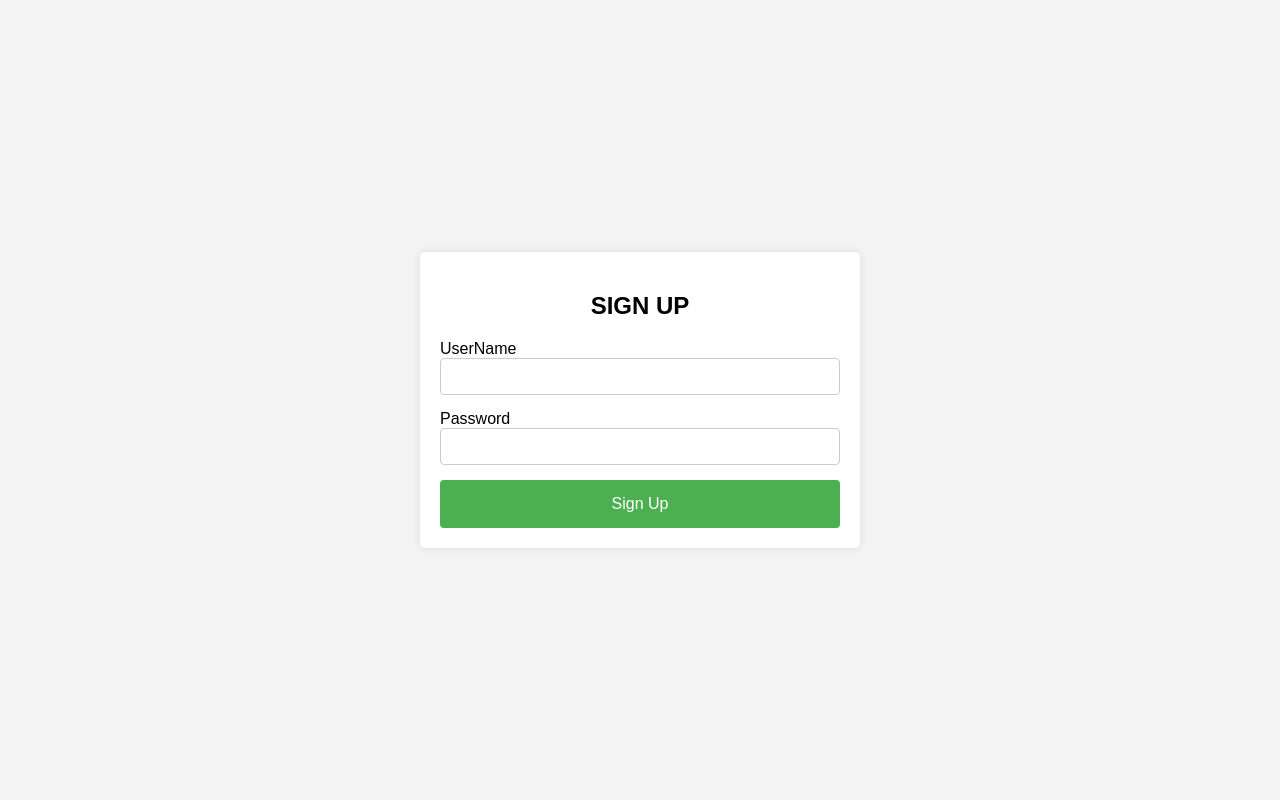
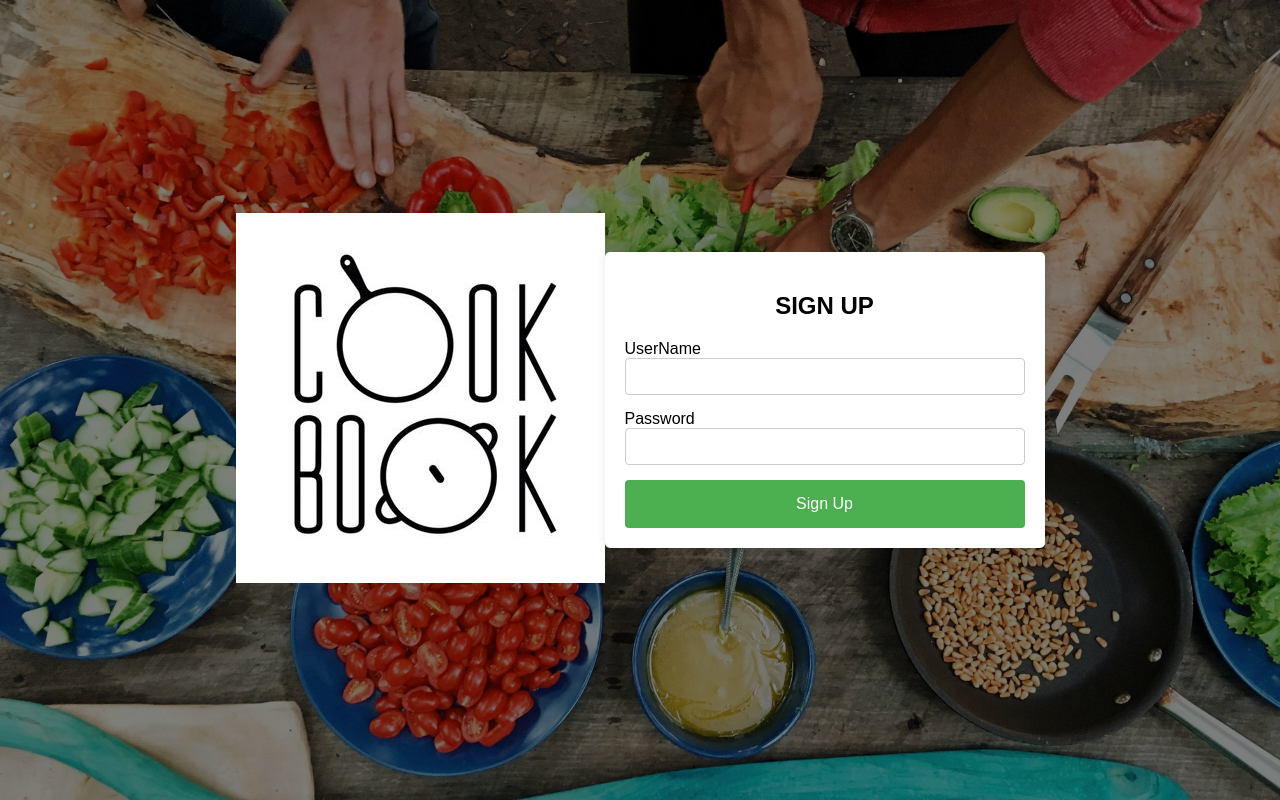
Before and after one commit to BaNkai-007/CN230, a Flask app: page /user in a window 1280 px wide. Run offline with Flask 3, Linux system fonts and the light colour scheme.

Commit message:
signup pade made more beautiful

```diff
--- a/templates/signup.html
+++ b/templates/signup.html
@@ -3,9 +3,13 @@
 <head>
     <meta charset="UTF-8">
     <meta name="viewport" content="width=device-width, initial-scale=1.0">
+    <link rel="icon" type="image/x-icon" href="../static/images/cook-book.png">
     <title>Login Page</title>
     <style>
         body {
+            background-image: linear-gradient(rgba(0, 0, 0, 0.5),
+                       rgba(0, 0, 0, 0.5)), url("/static/images/pexels-maarten-van-den-heuvel-2284166.jpg");
+            background-size: cover;
             font-family: Arial, sans-serif;
             background-color: #f4f4f4;
             margin: 0;
@@ -52,6 +56,9 @@
     </style>
 </head>
 <body>
+    <div class="logo">
+        <img src="../static/images/cook-book.png">
+    </div>
     <div class="login-container">
         <h2>SIGN UP</h2>
         <form class="login-form" action="#" method="post">
```
Also changed, not shown: instance/recipes.db.
